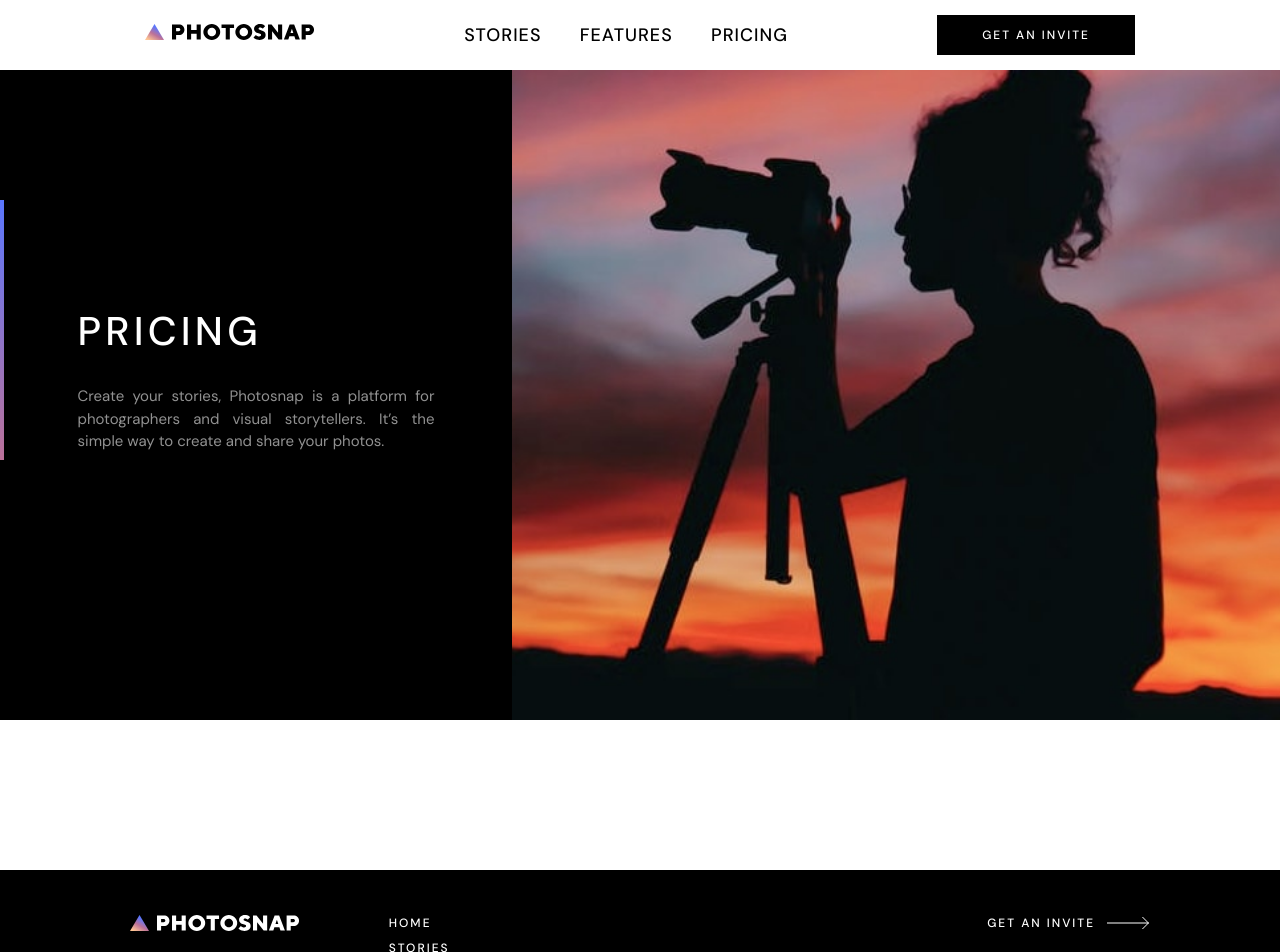
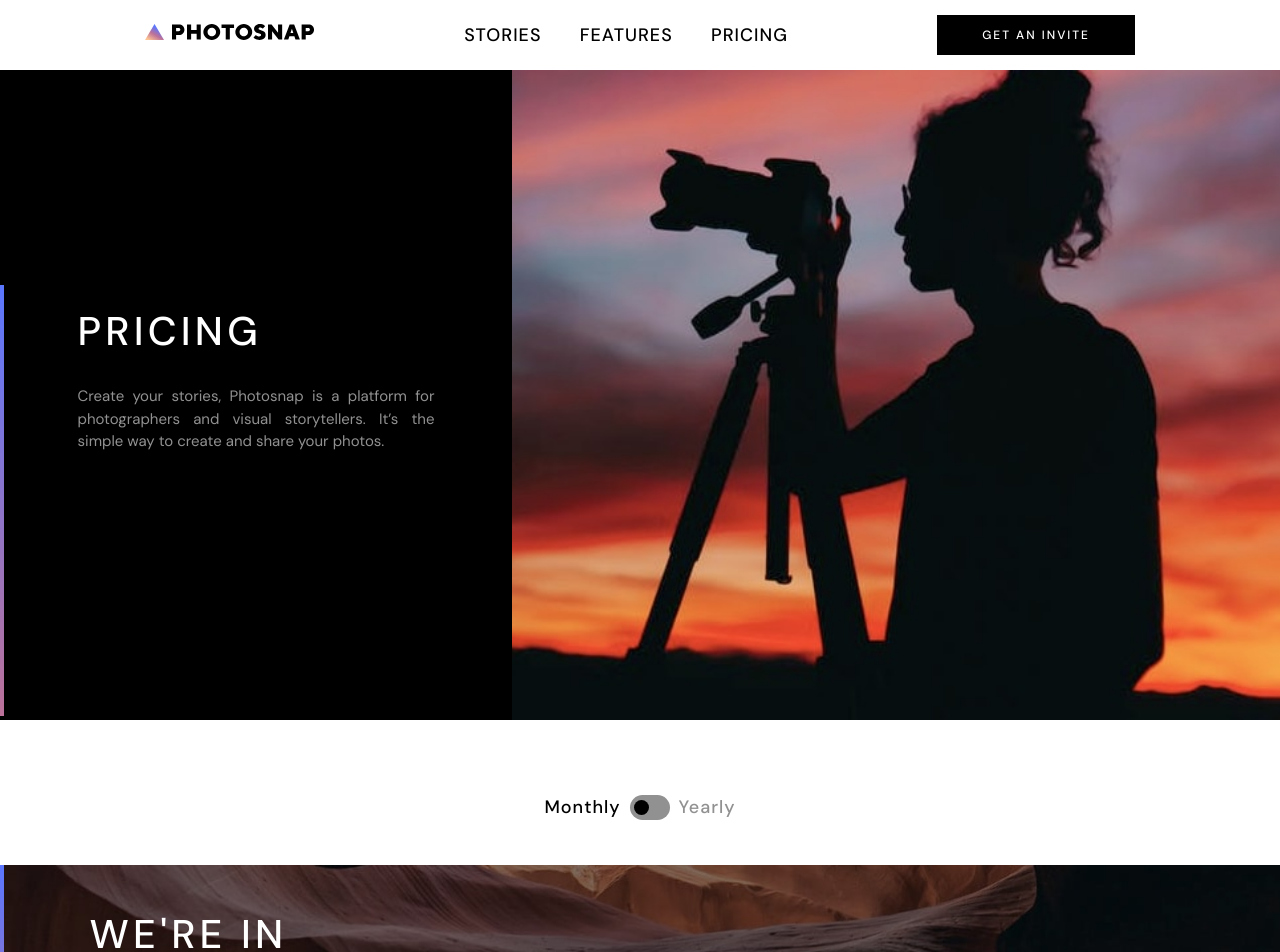
Before and after one commit to lux4198/photosnap-multi-page, a React (Vite) app in the folder code/: page /pricing in a window 1280 px wide. Shown: the top 952 px of the page. Built offline with nearby package versions, Linux system fonts and the light colour scheme.

Commit message:
created pricing plan toggle button no animation

```diff
--- a/code/src/pages/pricing.css
+++ b/code/src/pages/pricing.css
@@ -0,0 +1,62 @@
+
+
+.pricing-plan-button-wrap{
+    display: flex;
+    margin: auto;
+    width: fit-content;
+    padding: 3em;
+    margin-top: 2em;
+
+}
+
+.pricing-plan-button-wrap h3{
+    padding-left: 0.5em;
+    padding-right: 0.5em;
+}
+
+.pricing-plan-p{
+    color: var(--col-main-black);
+}
+
+.pricing-plan-p-focus{
+    color : var(--col-main-lightgrey)
+}
+
+
+.pricing-plan-button-toggle{
+    width: 40px;
+    position: relative;
+    display: flex;
+    align-items: center;
+    padding: 0.1em 0.3em;
+    background-color: var(--col-main-lightgrey);
+    border-radius: 50px;
+}
+
+
+.pricing-plan-button-toggle-focus{
+    width: 40px;
+    position: relative;
+    display: flex;
+    align-items: center;
+    justify-content: flex-end;
+    padding: 0.1em 0.3em;
+    border-radius: 50px;
+    background-color: var(--col-main-black);
+
+}
+
+
+.pricing-plan-button-toggle-inside{
+    background-color: var(--col-main-black);
+    border-radius: 100%;
+    width: 15px;
+    height: 15px;
+}
+
+.pricing-plan-button-toggle-inside-focus{
+    background-color: var(--col-main-white);
+    border-radius: 100%;
+    width: 15px;
+    height: 15px;
+}
--- a/code/src/pages/pricing.jsx
+++ b/code/src/pages/pricing.jsx
@@ -1,4 +1,5 @@
 import React from 'react'
+import { useState } from 'react'
 
 import { motion } from 'framer-motion'
 import './pricing.css'
@@ -13,6 +14,7 @@ import heroImageMobile from '../assets/pricing/mobile/hero.jpg'
 /* text */
 
 import { pricingHeroTitle, pricingHeroText } from '../assets/text.jsx'
+import BannerBeta from '../components/shared/bannerBeta'
 
 function Pricing() {
 
@@ -23,6 +25,8 @@ function Pricing() {
             (window.innerWidth < 700)? 2 : (window.innerWidth < 1000)? 1 : 0
         )
     }
+
+    const [pricingPlan, setPricingPlan] = useState(true)
 
     return (
         <motion.div  exit = {{opacity : 0}}>
@@ -40,6 +44,25 @@ function Pricing() {
                                         >
                         </div>
                     </div>
+                    <div class = 'pricing-plan-button-wrap'>
+                        <h3 class = {pricingPlan? 'pricing-plan-p' : 'pricing-plan-p-focus'}>
+                            Monthly
+                        </h3>
+                        <div class = {pricingPlan? 'pricing-plan-button-toggle' : 'pricing-plan-button-toggle-focus'} onClick = {() => setPricingPlan(!pricingPlan)}>
+                            <div class = {pricingPlan? 'pricing-plan-button-toggle-inside' : 'pricing-plan-button-toggle-inside-focus'}/>
+                        </div>
+                        <h3 class = {pricingPlan?  'pricing-plan-p-focus' : 'pricing-plan-p'} >
+                            Yearly
+                        </h3>
+                    </div>
+                    <div class = 'pricing-plans-wrap'>
+
+                    </div>
+                    <div class = 'pricing-plans-table'>
+
+                    </div>
+
+                    <BannerBeta/>
                 </div>
         </motion.div>
     )
```
